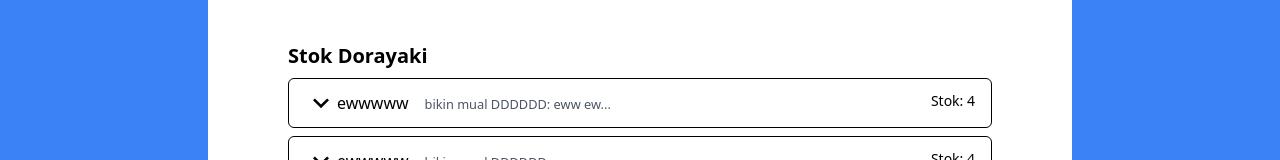
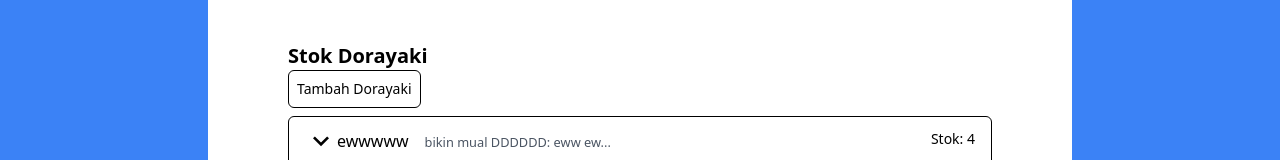
Before and after one commit to aditditto/MobitaFE, a React (Vite) app: page / in a window 1280 px wide. Shown: the part 317-477 px from the top of the page. Built offline with nearby package versions, Linux system fonts and the light colour scheme.

Commit message:
add BuyDorayakiForm basic modal layout

```diff
--- /dev/null
+++ b/src/components/BuyDorayakiForm.jsx
@@ -0,0 +1,26 @@
+import React from "react";
+import DorayakiCard from "./DorayakiCard";
+
+const BuyDorayakiForm = ({ toggleClose }) => {
+  return (
+    <div
+      className="fixed bg-pink-100 z-50 top-1/2 left-1/2 w-1/2
+    transform -translate-x-1/2 -translate-y-1/2 p-4 rounded-lg"
+    >
+      <button className="absolute right-4 top-4" onClick={toggleClose}>
+        x
+      </button>
+      <p className="text-lg font-bold mb-4">Tambah Varian Dorayaki</p>
+      <div className="flex justify-between w-100 overflow-y-auto bg-purple-500 p-4">
+        <DorayakiCard />
+      </div>
+      <p className="">Jumlah</p>
+      <input type="number" name="" id="" />
+      <button type="submit" className="block">
+        Submit
+      </button>
+    </div>
+  );
+};
+
+export default BuyDorayakiForm;
--- /dev/null
+++ b/src/components/DorayakiCard.jsx
@@ -0,0 +1,7 @@
+import React from "react";
+
+const DorayakiCard = () => {
+  return <div className="bg-blue-300 w-40 h-52"></div>;
+};
+
+export default DorayakiCard;
--- a/src/pages/StoreDetail.jsx
+++ b/src/pages/StoreDetail.jsx
@@ -1,5 +1,6 @@
-import React from "react";
+import React, { useState } from "react";
 import StoreStockItem from "../components/StoreStockItem";
+import BuyDorayakiForm from "../components/BuyDorayakiForm";
 const fetchedDorayaki = [
   {
     flavor: "ewwwww",
@@ -46,6 +47,13 @@ const fetchedDorayaki = [
 ];
 
 const StoreDetail = () => {
+  const [showModal, setShowModal] = useState(false);
+  const toggleModal = () => {
+    setShowModal(!showModal);
+
+    document.body.style.overflow =
+      document.body.style.overflow === "hidden" ? "auto" : "hidden";
+  };
   return (
     <div className="bg-blue-500 min-h-screen py-20 px-6 lg:px-52">
       <button
@@ -62,6 +70,18 @@ const StoreDetail = () => {
           <p>Provinsi Akhirat</p>
         </div>
         <h2 className="text-xl font-bold">Stok Dorayaki</h2>
+        <button
+          className="bg-white rounded-md border text-sm border-black font-normal p-2
+        transition hover:bg-gray-50"
+          onClick={toggleModal}
+        >
+          Tambah Dorayaki
+        </button>
+        {showModal && (
+          <div className="bg-black fixed z-50 inset-0 bg-opacity-50">
+            <BuyDorayakiForm toggleClose={toggleModal} />
+          </div>
+        )}
         <div className="flex flex-col">
           {fetchedDorayaki.map((dorayaki, index) => (
             <StoreStockItem
```
